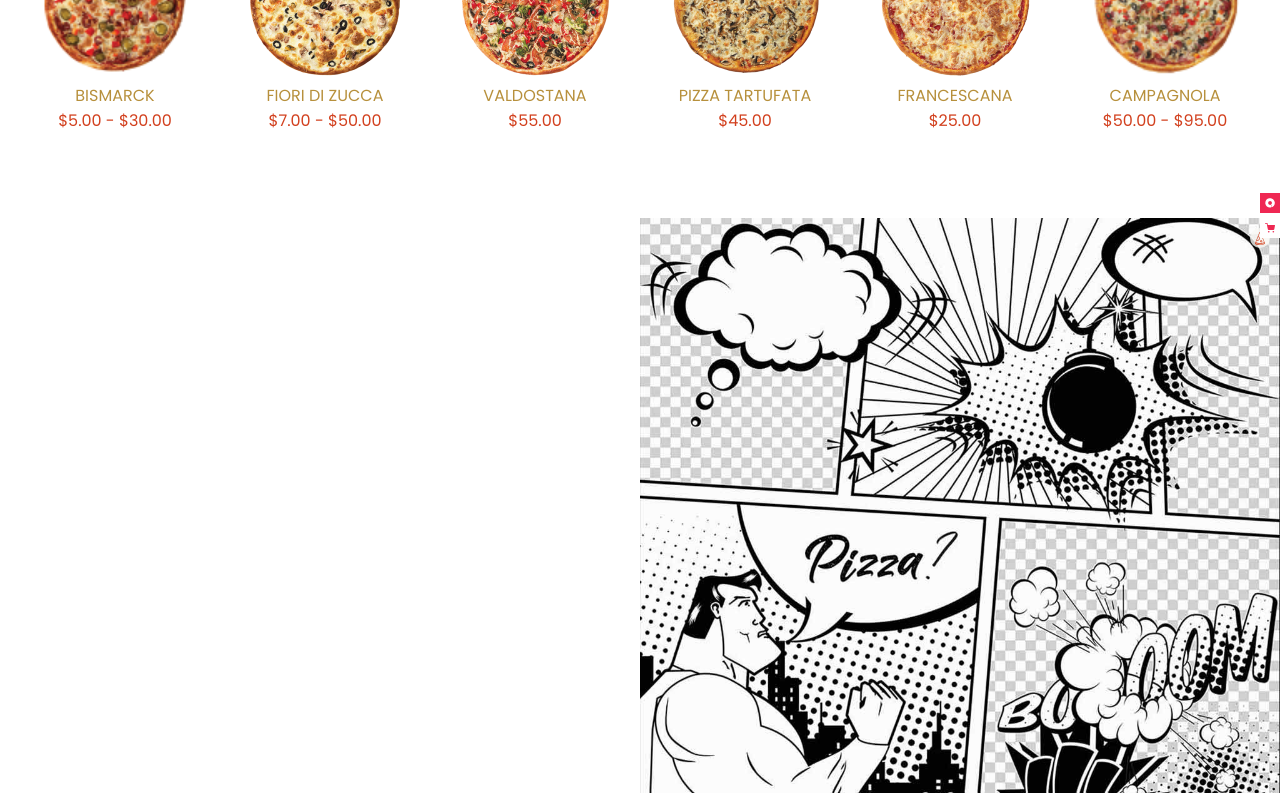
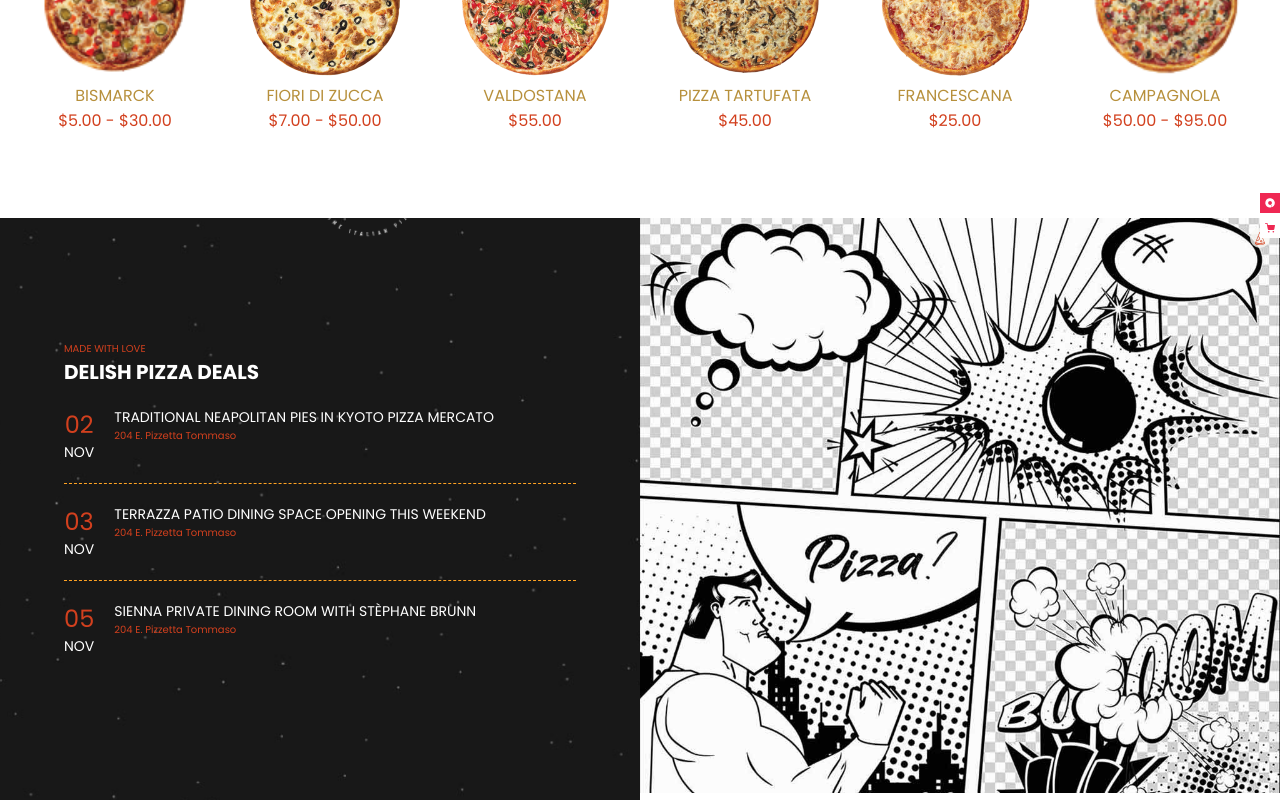
Before and after one commit to ceccobell/proj-html-vuejs, a Vue app: page / in a window 1280 px wide. Shown: the part 2405-3205 px from the top of the page. Built offline with nearby package versions, Linux system fonts and the light colour scheme.

Commit message:
[UPD] changed name WhereFindUs in Pizzadeals and completed with style

```diff
--- a/src/components/AppMain.vue
+++ b/src/components/AppMain.vue
@@ -5,7 +5,7 @@
     <TeamSection />
     <ClientsSection  />
     <MenuPizza />
-    <WhereFindUs />
+    <PizzaDeals />
 </template>
 
 <script>
@@ -15,7 +15,7 @@ import MenuPizza from './MenuPizza.vue';
 import PizzaSpecials from './PizzaSpecials.vue';
 import TeamSection from './TeamSection.vue';
 import TestimonialSection from './TestimonialSection.vue';
-import WhereFindUs from './WhereFindUs.vue';
+import PizzaDeals from './PizzaDeals.vue';
 
 export default {
     components: {
@@ -25,7 +25,7 @@ export default {
         TeamSection,
         ClientsSection,
         MenuPizza,
-        WhereFindUs
+        PizzaDeals
     },
     data() {
         return {
--- /dev/null
+++ b/src/components/PizzaDeals.vue
@@ -0,0 +1,127 @@
+<template>
+    <div class="container">
+        <div class="row">
+            <div class="col-50 bg-cielostellato d-flex align-items-center justify-content-center">
+                <div class="content">
+                    <div class="fs-10 text-danger first-div">MADE WITH LOVE</div>
+                    <h1 class="fs-20 text-white">DELISH PIZZA DEALS</h1>
+                    <ul class="list-unstyled">
+                        <li v-for="deal,index in pizzaDeals" :key="index" class="d-flex">
+                            <div class="text-center m-end">
+                                <div class="text-danger fs-24">{{ deal.giorno }}</div>
+                                <div class="text-white fs-14">{{ deal.mese }}</div>
+                            </div>
+                            <div>
+                                <div class="text-white fs-14">{{ deal.offer }}</div>
+                                <div class="text-danger fs-10">{{ deal.dove }}</div>
+                            </div>
+                        </li>
+                    </ul>
+                </div>
+            </div>
+            <div class="col-50 position-relative">
+                <img src="/public/img/h3-img-5a.jpg" alt="" class="comic-img">
+                <div class="icon-pizza">
+                    <img src="/public/svg/svg-4.svg" alt="" class="icon-pizza-img">
+                </div>
+                <div class="square">
+                    <img src="/public/svg/svg-9.svg" alt="">
+                </div>
+            </div>
+        </div>
+    </div>
+</template>
+
+<script>
+export default {
+    data() {
+        return {
+            pizzaDeals: [
+                {
+                    giorno: '02',
+                    mese: 'NOV',
+                    dove: '204 E. Pizzetta Tommaso',
+                    offer: 'TRADITIONAL NEAPOLITAN PIES IN KYOTO PIZZA MERCATO'
+                },
+                {
+                    giorno: '03',
+                    mese: 'NOV',
+                    dove: '204 E. Pizzetta Tommaso',
+                    offer: 'TERRAZZA PATIO DINING SPACE OPENING THIS WEEKEND'
+                },
+                {
+                    giorno: '05',
+                    mese: 'NOV',
+                    dove: '204 E. Pizzetta Tommaso',
+                    offer: 'SIENNA PRIVATE DINING ROOM WITH STÈPHANE BRUNN'
+                },
+            ]
+        }
+    }
+}
+</script>
+
+<style scoped>
+    .container {
+        margin-top: 5px
+    }
+
+    .bg-cielostellato {
+        background-image: url(/public/img/cielostellato.PNG);
+        background-repeat: no-repeat;
+        background-size: cover;
+        background-position: center;
+    }
+
+    .content {
+        width: 100%;
+        display: flex;
+        flex-direction: column;
+        align-items: center;
+        position: relative;
+    }
+
+    .content h1, .first-div, .content ul {
+        width: 80%;
+        text-align: left;
+    }
+
+    li {
+        padding: 20px 0px;
+    }
+
+    li:nth-child(2) {
+        border-top: 1px dashed #FFA323;
+        border-bottom: 1px dashed #FFA323;
+    }
+
+    .m-end {
+        margin-right: 20px;
+    }
+
+    .comic-img {
+        width: 100%;
+        height: auto;
+    }
+
+    .icon-pizza {
+        top: 10px;
+    }
+
+    .square {
+        width: 20px;
+        height: 20px;
+        background-color: white;
+        position: absolute;
+        top: 0;
+        right: 0;
+        display: flex;
+        align-items: center;
+        justify-content: center;
+    }
+
+    .square img {
+        width: 10px;
+        height: auto;
+    }
+</style>
--- a/src/components/PizzaSpecials.vue
+++ b/src/components/PizzaSpecials.vue
@@ -49,8 +49,8 @@ export default {
     }
 
     h1, p, ul {
-        width: 70%; /* Fai sì che gli elementi occupino tutta la larghezza disponibile */
-        text-align: left; /* Allinea il testo a sinistra */
+        width: 70%;
+        text-align: left;
     }
 
     .content p {
--- a/src/components/WhereFindUs.vue
+++ /dev/null
@@ -1,56 +0,0 @@
-<template>
-    <div class="container">
-        <div class="row">
-            <div class="col-50">
-
-            </div>
-            <div class="col-50 position-relative">
-                <img src="/public/img/h3-img-5a.jpg" alt="" class="comic-img">
-                <div class="icon-pizza">
-                    <img src="/public/svg/svg-4.svg" alt="" class="icon-pizza-img">
-                </div>
-                <div class="square">
-                    <img src="/public/svg/svg-9.svg" alt="">
-                </div>
-            </div>
-        </div>
-    </div>
-</template>
-
-<script>
-export default {
-
-}
-</script>
-
-<style scoped>
-    .container {
-        margin-top: 5px
-    }
-
-    .comic-img {
-        width: 100%;
-        height: auto;
-    }
-
-    .icon-pizza {
-        top: 10px;
-    }
-
-    .square {
-        width: 20px;
-        height: 20px;
-        background-color: white;
-        position: absolute;
-        top: 0;
-        right: 0;
-        display: flex;
-        align-items: center;
-        justify-content: center;
-    }
-
-    .square img {
-        width: 10px;
-        height: auto;
-    }
-</style>
--- a/src/style.css
+++ b/src/style.css
@@ -178,6 +178,10 @@
   font-size: 20px;
 }
 
+.fs-24 {
+  font-size: 24px;
+}
+
 .my-10 {
   margin: 10px 0px;
 }
```
